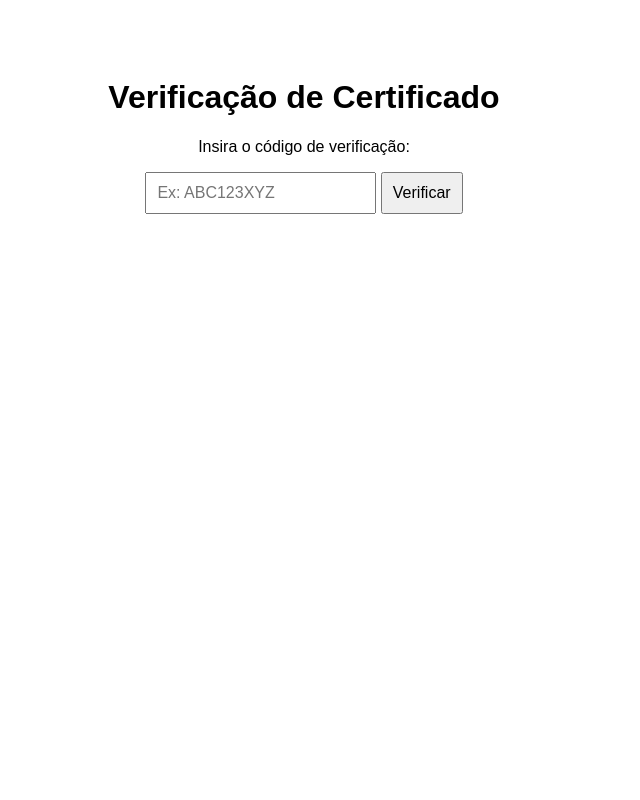
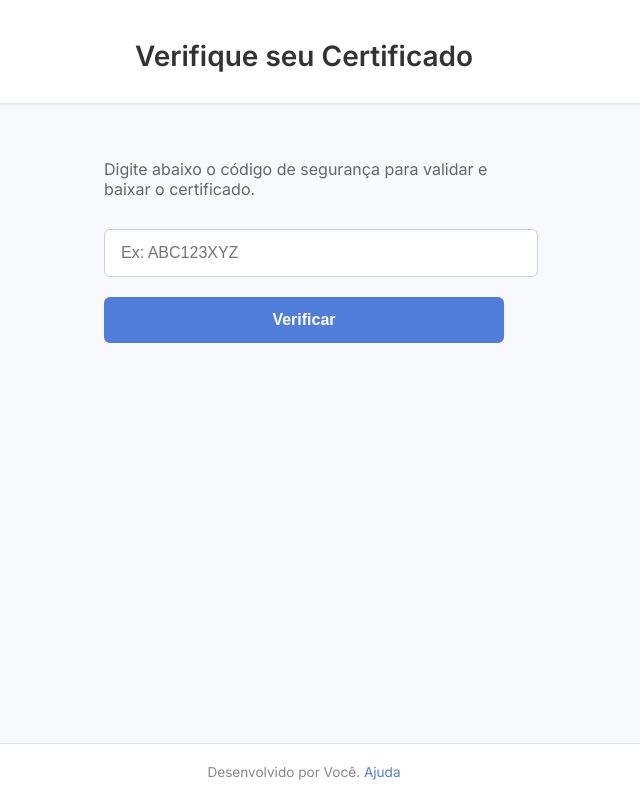
Before and after one commit to CetroIndustrialAutomacao/Certificados, a plain HTML site: page index.html in a window 1280 px wide. Shown: the whole page, without its empty margins (336-976 px from the left). Drawn offline with Linux system fonts and the light colour scheme.

Commit message:
Update index.html

```diff
--- a/index.html
+++ b/index.html
@@ -1,20 +1,115 @@
 <!DOCTYPE html>
 <html lang="pt-BR">
 <head>
-    <meta charset="UTF-8">
-    <title>Verificação de Certificado</title>
-    <script src="script.js" defer></script>
-    <style>
-        body { font-family: Arial, sans-serif; text-align: center; padding: 50px; }
-        input, button { padding: 10px; font-size: 16px; }
-        #resultado { margin-top: 20px; }
-    </style>
+  <meta charset="UTF-8">
+  <title>Verificação de Certificado</title>
+  <meta name="viewport" content="width=device-width, initial-scale=1">
+  <link href="https://fonts.googleapis.com/css2?family=Inter:wght@400;600&display=swap" rel="stylesheet">
+  <style>
+    body {
+      font-family: 'Inter', sans-serif;
+      background-color: #f7f9fc;
+      color: #333;
+      margin: 0;
+      display: flex;
+      flex-direction: column;
+      min-height: 100vh;
+    }
+    header {
+      background-color: #fff;
+      padding: 20px 0;
+      box-shadow: 0 1px 3px rgba(0,0,0,0.1);
+      text-align: center;
+    }
+    main {
+      flex: 1;
+      padding: 40px 20px;
+      max-width: 400px;
+      margin: 0 auto;
+    }
+    h1 {
+      font-size: 1.75rem;
+      margin-bottom: 10px;
+    }
+    p.subtitle {
+      color: #666;
+      margin-bottom: 30px;
+    }
+    .input-group {
+      position: relative;
+      margin-bottom: 20px;
+    }
+    input#codigo {
+      width: 100%;
+      padding: 14px 16px;
+      border: 1px solid #ccd0d5;
+      border-radius: 6px;
+      font-size: 1rem;
+      outline: none;
+      transition: border-color .2s;
+    }
+    input#codigo:focus {
+      border-color: #507dda;
+      box-shadow: 0 0 0 2px rgba(80,125,218,0.2);
+    }
+    button {
+      width: 100%;
+      padding: 14px;
+      background-color: #507dda;
+      border: none;
+      border-radius: 6px;
+      color: white;
+      font-size: 1rem;
+      font-weight: 600;
+      cursor: pointer;
+      transition: background-color .2s;
+    }
+    button:hover {
+      background-color: #406bb2;
+    }
+    .message {
+      margin-top: 20px;
+      padding: 16px;
+      border-radius: 6px;
+      font-size: 0.95rem;
+    }
+    .message.error {
+      background-color: #ffe8e8;
+      color: #b32929;
+    }
+    .message.success {
+      background-color: #e6f4ea;
+      color: #166534;
+    }
+    footer {
+      background-color: #fff;
+      padding: 20px;
+      text-align: center;
+      font-size: 0.85rem;
+      color: #888;
+      border-top: 1px solid #e1e4e8;
+    }
+    footer a {
+      color: #507dda;
+      text-decoration: none;
+    }
+  </style>
 </head>
 <body>
-    <h1>Verificação de Certificado</h1>
-    <p>Insira o código de verificação:</p>
-    <input type="text" id="codigo" placeholder="Ex: ABC123XYZ">
+  <header>
+    <h1>Verifique seu Certificado</h1>
+  </header>
+  <main>
+    <p class="subtitle">Digite abaixo o código de segurança para validar e baixar o certificado.</p>
+    <div class="input-group">
+      <input id="codigo" type="text" placeholder="Ex: ABC123XYZ">
+    </div>
     <button onclick="verificarCodigo()">Verificar</button>
     <div id="resultado"></div>
+  </main>
+  <footer>
+    Desenvolvido por Você. <a href="#">Ajuda</a>
+  </footer>
+  <script src="script.js"></script>
 </body>
 </html>
```
